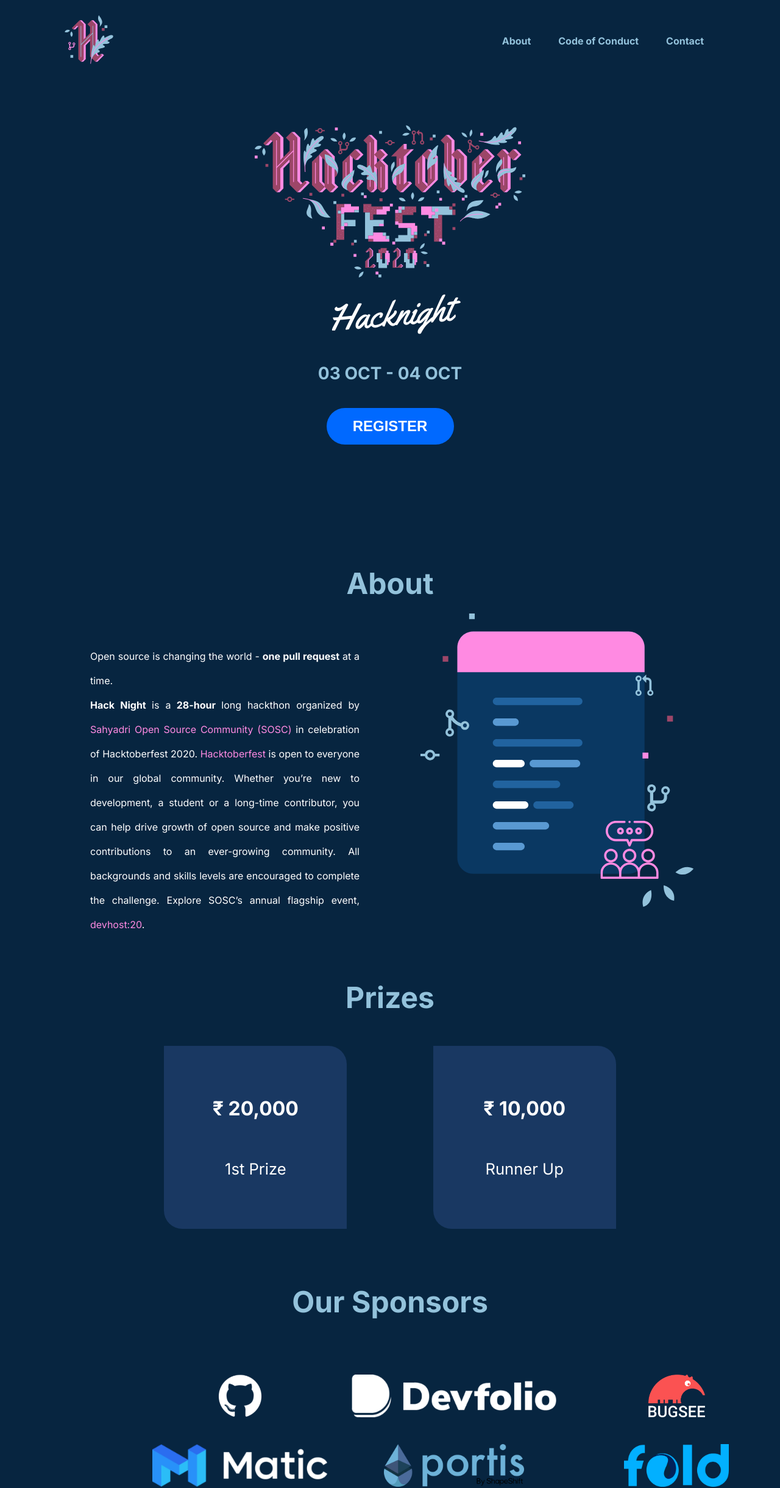
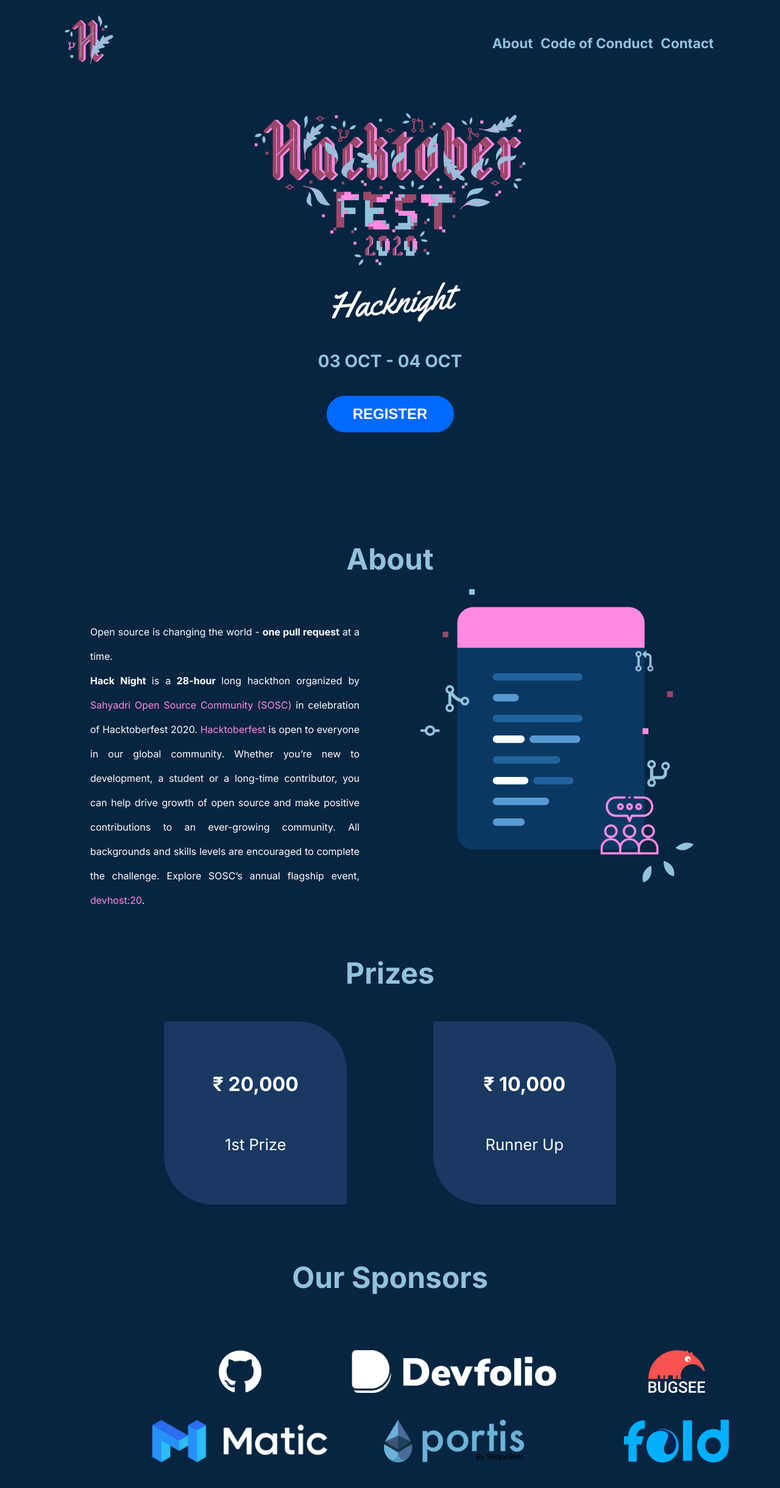
Before and after one commit to ambx/sosc-hacknight, a React (Create React App) app: page / in a window 1280 px wide. Shown: the top 2440 px of the page at 61% size. Built offline with nearby package versions, Linux system fonts and the light colour scheme.

Commit message:
Completed

```diff
--- a/src/components/Navbar/styles.module.scss
+++ b/src/components/Navbar/styles.module.scss
@@ -56,6 +56,7 @@
   }
 
   a {
+    font-size: 1.4em;
     text-decoration: none;
     color: $accent_blue;
     transition: all 0.3s ease 0s;
@@ -77,7 +78,7 @@
       }
     }
     img:hover {
-      height: 100px;
+      scale: 1.2;
     }
   }
 }
--- a/src/components/landing/styles.module.scss
+++ b/src/components/landing/styles.module.scss
@@ -2,11 +2,12 @@
 @import "../../styles/mixins";
 
 .hero {
-  height: 85vh;
+  height: 80vh;
   display: flex;
   flex-direction: column;
   justify-content: center;
   align-items: center;
+
 
   h1 {
     font-family: "Yellowtail", cursive;
@@ -15,8 +16,10 @@
     transform: rotate(-5deg);
     margin-top: 20px;
 
+
     @include respond-below(sm) {
       margin-top: 10px;
+      margin-bottom: 20px;
     }
   }
 
@@ -28,6 +31,7 @@
 
     @include respond-below(sm) {
       margin-top: 20px;
+      margin-bottom: 20px;
     }
   }
 
@@ -56,6 +60,7 @@
     height: 250px;
     @include respond-below(sm) {
       height: 160px;
+      margin-bottom: 30px;
     }
   }
 }
--- a/src/components/prizes/index.jsx
+++ b/src/components/prizes/index.jsx
@@ -6,6 +6,7 @@
     <section className={styles.prizes}>
       <h1 className={styles.title}>Prizes</h1>
       <div className={styles.content}>
+
         <div className={styles.prizeCard}>
           <h1 className-={styles.amount}>₹ 20,000</h1>
           <p className={styles.position}>1st Prize</p>
--- a/src/components/prizes/styles.module.scss
+++ b/src/components/prizes/styles.module.scss
@@ -1,18 +1,18 @@
 @import "../../styles/colors";
 @import "../../styles/mixins";
 
-.prizes{
+.prizes {
   margin: 0 auto;
   margin-top: 30px;
   max-width: 1400px;
-    padding:20px 10%;;
+  padding: 20px 10%;
   text-align: center;
-    .title{
+  .title {
     color: $accent_blue;
     font-weight: bolder;
     font-size: 3rem;
   }
-    .content{
+  .content {
     width: 100%;
     margin-top: 50px;
     display: flex;
@@ -29,11 +29,12 @@
       justify-content: center;
       height: 300px;
       width: 300px;
-            background:#193862;
-            border-radius: 0 30px 0 30px;
+      background: #193862;
+      border-radius: 0 80px 0 80px;
 
       @include respond-below(sm) {
         margin-bottom: 3rem;
+        height: 250px;
       }
 
       h1 {
```
Lines whose indentation alone changed are shown as unchanged.
